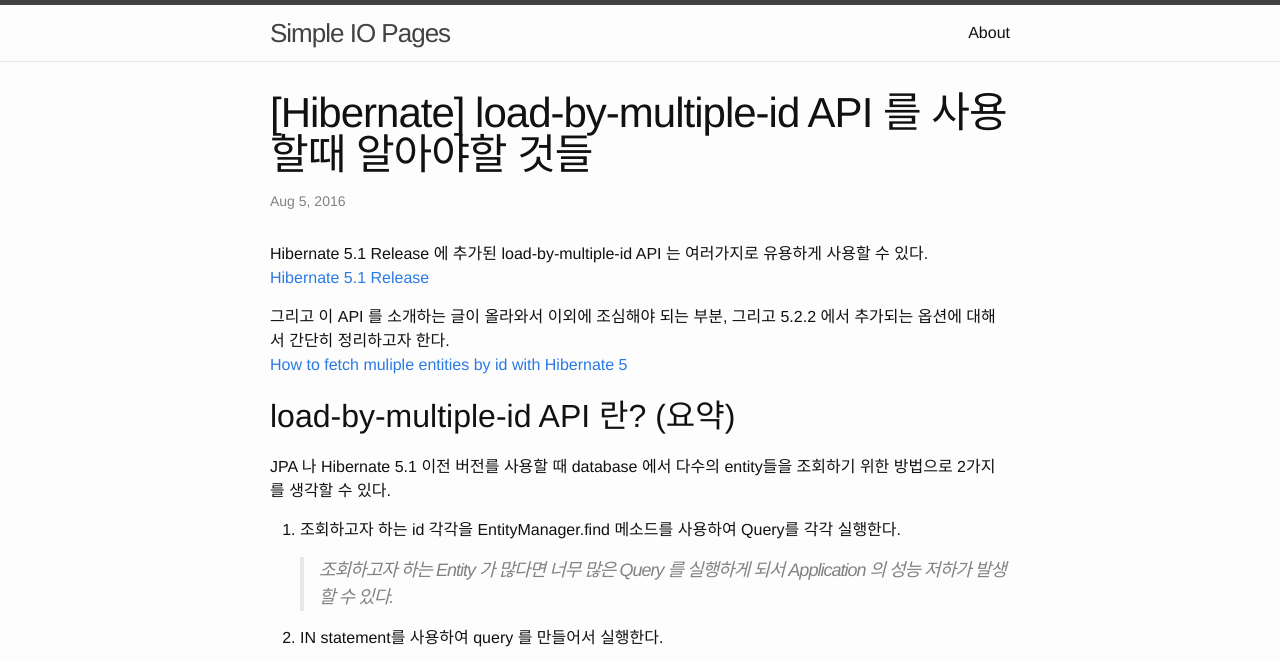
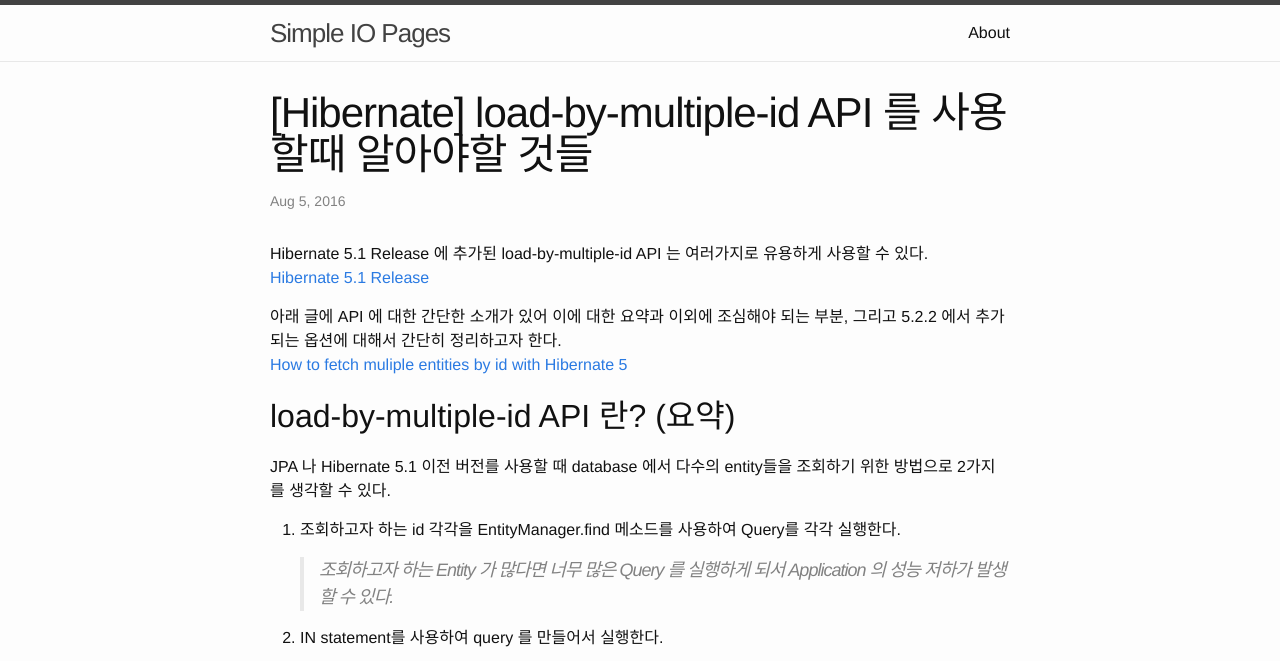
Before and after one commit to mhyeon-lee/mhyeon-lee.github.io, a Jekyll site: the page built from _posts/2016-08-05-[Hibernate] load-by-multiple-id API 를 사용할때 알아야할 것들.markdown, in a window 1280 px wide, cut to the strip 0-661 px from the top of the page. Built offline with Jekyll 4.4.1, drawn with Linux system fonts in a browser that asks for light colours.

Commit message:
Update 2016-08-05-[Hibernate] load-by-multiple-id API 를 사용할때 알아야할 것들.markdown

```diff
--- a/_posts/2016-08-05-[Hibernate] load-by-multiple-id API 를 사용할때 알아야할 것들.markdown
+++ b/_posts/2016-08-05-[Hibernate] load-by-multiple-id API 를 사용할때 알아야할 것들.markdown
@@ -7,7 +7,7 @@ categories: Hibernate
 Hibernate 5.1 Release 에 추가된 load-by-multiple-id API 는 여러가지로 유용하게 사용할 수 있다. <br />
 [Hibernate 5.1 Release](http://in.relation.to/2016/02/10/hibernate-orm-510-final-release/)
 
-그리고 이 API 를 소개하는 글이 올라와서 이외에 조심해야 되는 부분, 그리고 5.2.2 에서 추가되는 옵션에 대해서 간단히 정리하고자 한다. <br /> [How to fetch muliple entities by id with Hibernate 5](http://www.thoughts-on-java.org/fetch-multiple-entities-id-hibernate/)
+아래 글에 API 에 대한 간단한 소개가 있어 이에 대한 요약과 이외에 조심해야 되는 부분, 그리고 5.2.2 에서 추가되는 옵션에 대해서 간단히 정리하고자 한다. <br /> [How to fetch muliple entities by id with Hibernate 5](http://www.thoughts-on-java.org/fetch-multiple-entities-id-hibernate/)
 
 ## load-by-multiple-id API 란? (요약)
 
```
